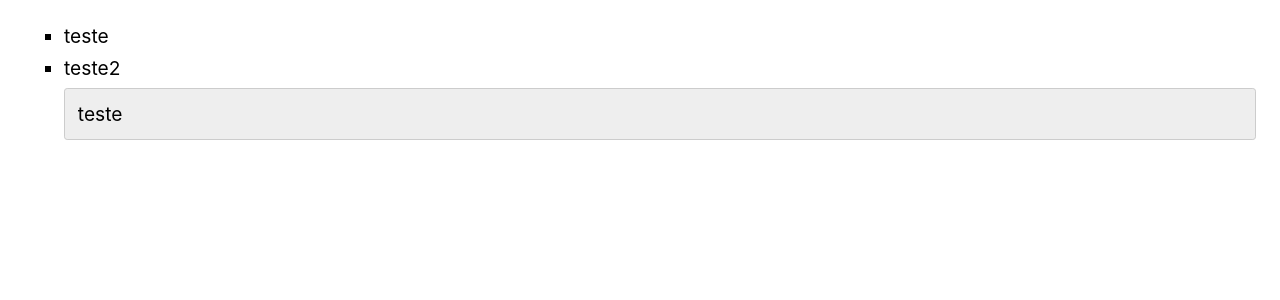
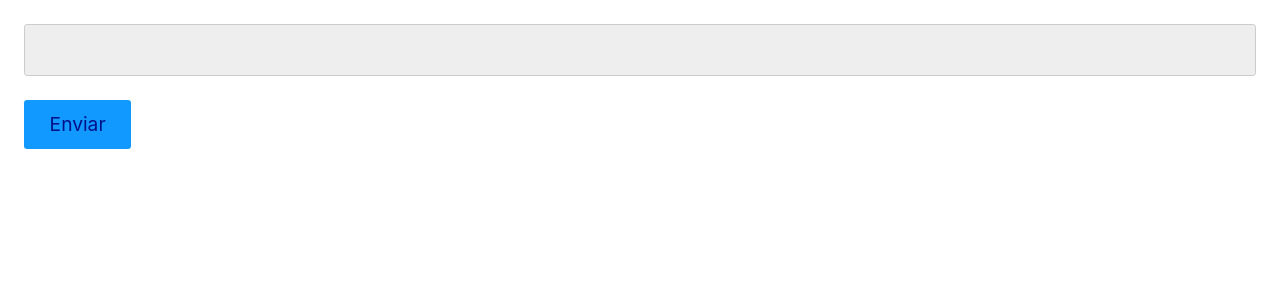
Before and after one commit to tatisabinoviana/ReactParaIniciantesOrigamid, a React (Create React App) app: page / in a window 1280 px wide. Shown: the top 300 px of the page. Built offline with nearby package versions, Linux system fonts and the light colour scheme.

Commit message:
responsabilidade do comentário ser o foco quando iniciar uma nova insercao

```diff
--- a/src/App.js
+++ b/src/App.js
@@ -1,8 +1,15 @@
 import React from 'react';
 
 const App = () => {
-  const [comentarios, useComentarios] = React.useState(['teste', 'teste2']);
-  const [input, setInput] = React.useState('teste');
+  const [comentarios, setComentarios] = React.useState([]);
+  const [input, setInput] = React.useState('');
+  const inputElement = React.useRef();
+
+  function handleClick() {
+    setComentarios([...comentarios, input]);
+    setInput('');
+    inputElement.current.focus();
+  }
 
   return (
     <div>
@@ -10,12 +17,15 @@ const App = () => {
         {comentarios.map((comentario) => (
           <li key={comentario}>{comentario}</li>
         ))}
-        <input
-          type="text"
-          value={input}
-          onChange={({ target }) => setInput(target.value)}
-        />
       </ul>
+      <input
+        type="text"
+        ref={inputElement}
+        value={input}
+        onChange={({ target }) => setInput(target.value)}
+      />
+      <br />
+      <button onClick={handleClick}>Enviar</button>
     </div>
   );
 };
```
